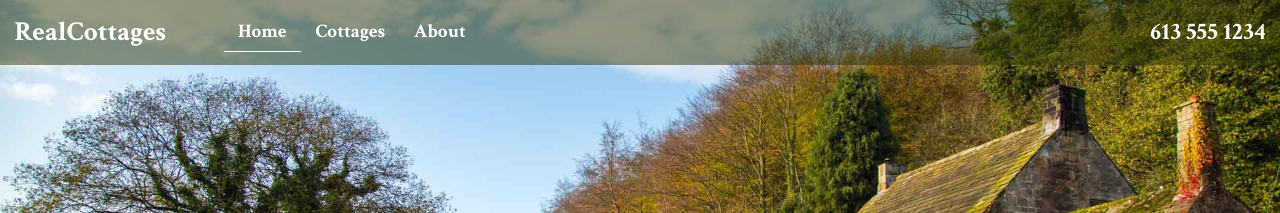
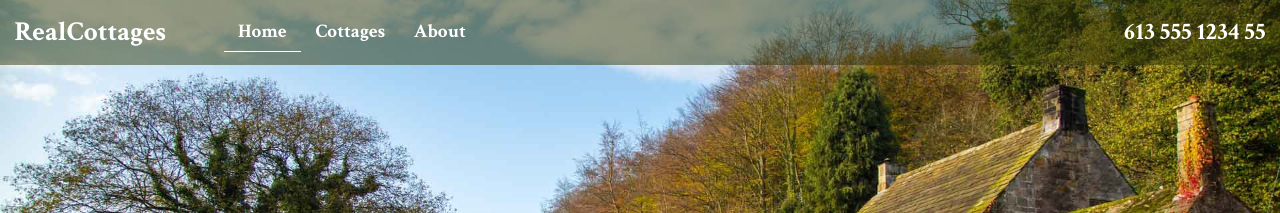
Before and after one commit to tilogermer/nicecottages, a Jekyll site: the page built from index.html, in a window 1280 px wide. Shown: the top 213 px of the page. Built offline with Jekyll 4.4.1, drawn with Linux system fonts in a browser that asks for light colours.

Commit message:
Update Website settings “site”

```diff
--- a/_data/site.yml
+++ b/_data/site.yml
@@ -1,7 +1,7 @@
 tel: '+16135551234'
-tel_display: '613 555 1234'
+tel_display: 613 555 1234 55
 seo:
-  tagline: Live the dream in an old-style English Cottage
+  tagline: Live the dream in an old-style English Cottage now!
 location:
   country: England
   locality: Leamington Spa
```
